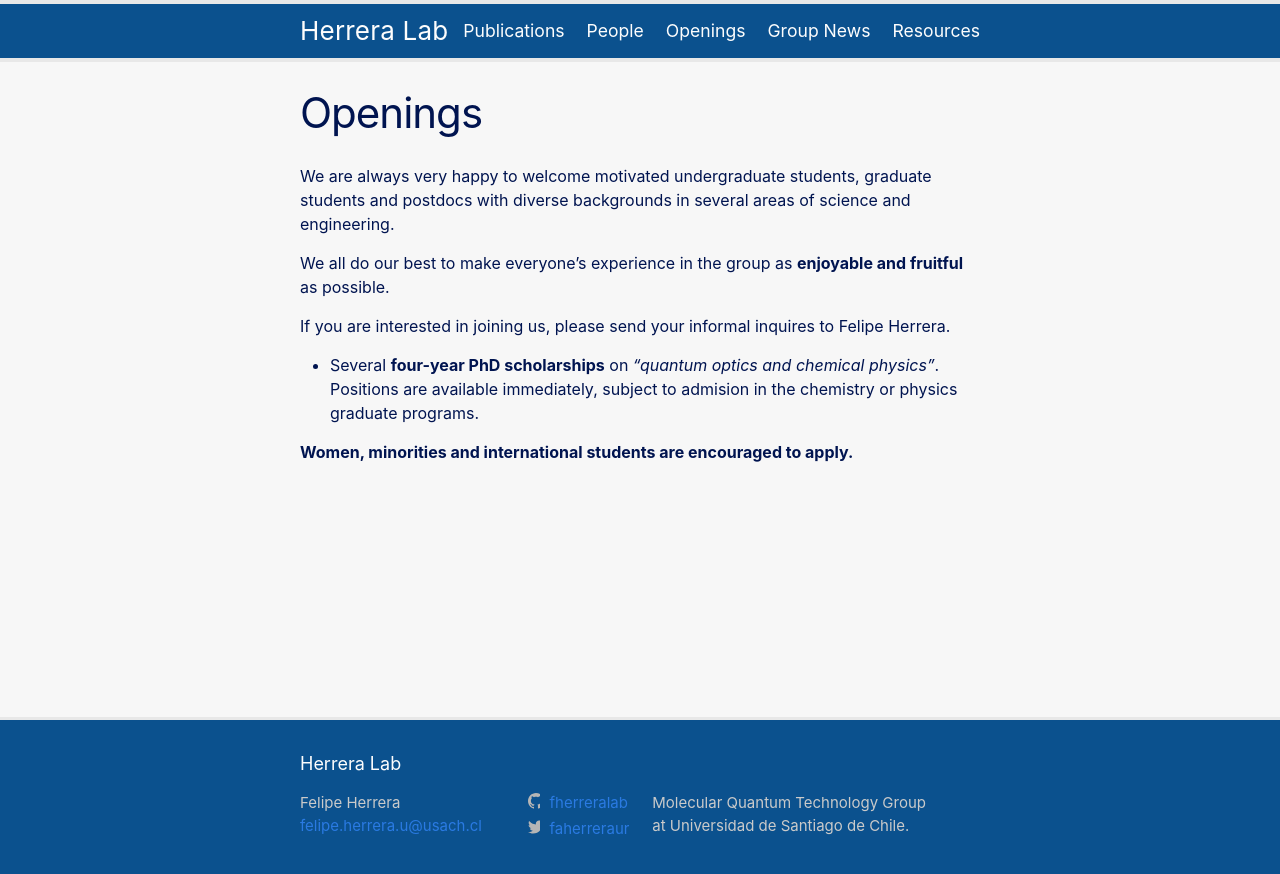
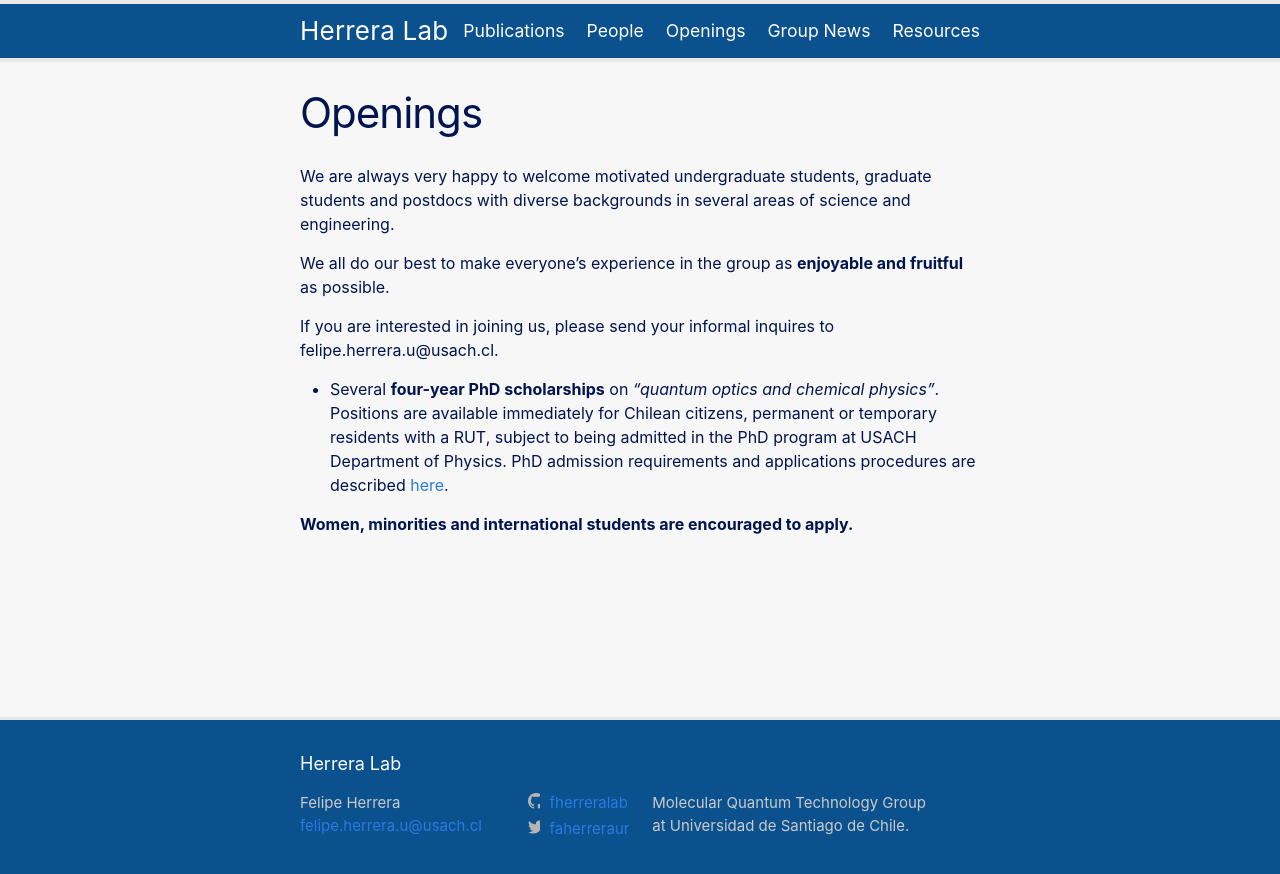
Before and after one commit to fherreralab/fherreralab.github.io, a Jekyll site: the page built from openings.md, in a window 1280 px wide. Shown: the top 874 px of the page. Built offline with Jekyll 4.4.1, drawn with Linux system fonts in a browser that asks for light colours.

Commit message:
added post and edited openings

```diff
--- a/openings.md
+++ b/openings.md
@@ -9,10 +9,10 @@ We are always very happy to welcome motivated undergraduate students, graduate s
 
 We all do our best to make everyone's experience in the group as **enjoyable and fruitful** as possible.
 
+If you are interested in joining us, please send your informal inquires to felipe.herrera.u@usach.cl.
 
-If you are interested in joining us, please send your informal inquires to Felipe Herrera.
+* Several **four-year PhD scholarships** on *"quantum optics and chemical physics"*. Positions are available immediately for Chilean citizens, permanent or temporary residents with a RUT, subject to being admitted in the PhD program at USACH Department of Physics. PhD admission requirements and applications procedures are described [here](https://www.postgradosudesantiago.cl/doctorado-en-ciencia-con-mencion-en-fisica/).
 
-* Several **four-year PhD scholarships** on *"quantum optics and chemical physics"*. Positions are available immediately, subject to admision in the chemistry or physics graduate programs.
 
  **Women, minorities and international students are encouraged to apply.**
 
```
Also changed, not shown: _posts/2022-6-1-MQT2022-is-open-for-submissions.md (added, +43 -0 lines), people.md (+1 -0 lines), _posts/2022-1-15-Felipe-Herrera-joins-Editorial-Advisory-Board-at-The-Journal-of-Chemical-Physics copy.md (renamed from _posts/2022-1-15-Felipe-receives-Fondecyt-Grant copy.md), assets/img/mqt2022-announcement.jpeg (added), 4 other files.
